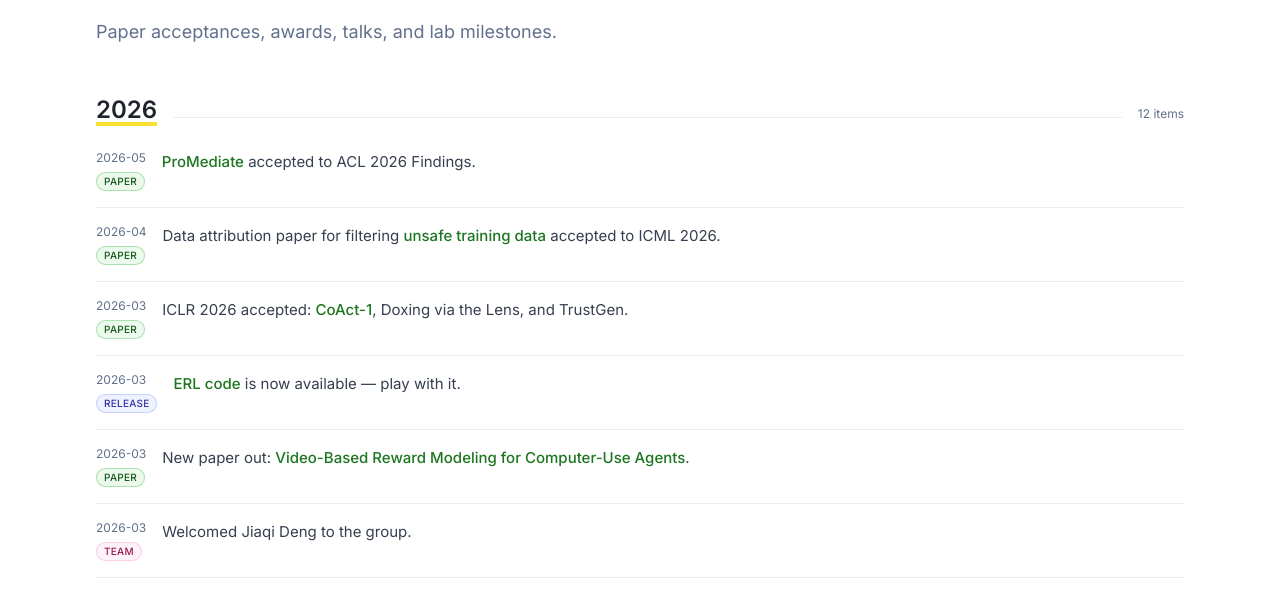
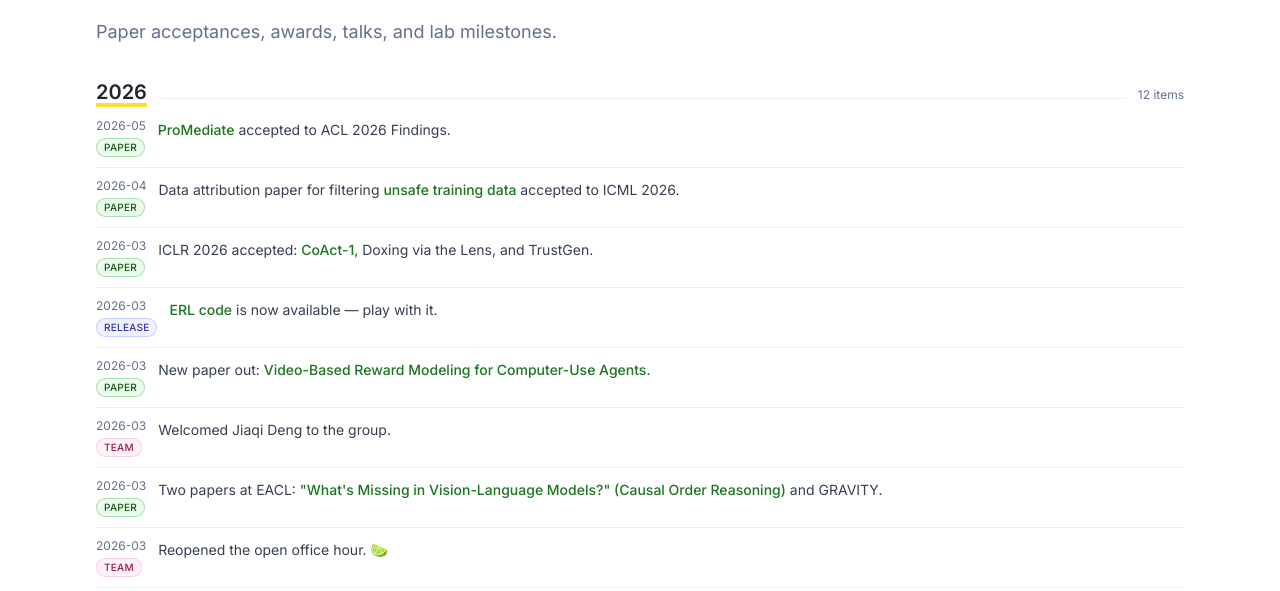
Before and after one commit to limenlp/limenlp.github.io, an Astro site: page /news in a window 1280 px wide. Shown: the part 182-773 px from the top of the page. Built offline with nearby package versions, Linux system fonts and the light colour scheme; Astro itself is replaced by a stand-in of ours; a web font is replaced by a local one.

Commit message:
Tighten news archive spacing

```diff
--- a/src/components/NewsItem.astro
+++ b/src/components/NewsItem.astro
@@ -7,8 +7,9 @@ import type { CollectionEntry } from 'astro:content';
 
 interface Props {
   item: CollectionEntry<'news'>;
+  compact?: boolean;
 }
-const { item } = Astro.props;
+const { item, compact = false } = Astro.props;
 const d = item.data;
 
 const tagStyles: Record<string, string> = {
@@ -31,15 +32,22 @@ function renderInline(text: string) {
   });
 }
 const titleHtml = renderInline(d.title);
+
+const itemClass = compact
+  ? 'group relative grid grid-cols-[auto_1fr] gap-3 py-2.5 first:pt-0 last:pb-0'
+  : 'group relative grid grid-cols-[auto_1fr] gap-4 py-4 first:pt-0 last:pb-0';
+const textClass = compact
+  ? 'text-sm leading-6 text-ink-800'
+  : 'text-[15px] leading-relaxed text-ink-800';
 ---
-<li class="group relative grid grid-cols-[auto_1fr] gap-4 py-4 first:pt-0 last:pb-0">
-  <div class="flex flex-col items-start gap-1.5">
+<li class={itemClass}>
+  <div class="flex flex-col items-start gap-1">
     <time class="text-xs text-ink-500">{d.date}</time>
     <span class={`inline-flex items-center rounded-full px-2 py-0.5 text-[10px] font-medium uppercase tracking-wide ring-1 ring-inset ${tagClass}`}>
       {d.tag}
     </span>
   </div>
-  <p class="text-[15px] leading-relaxed text-ink-800">
+  <p class={textClass}>
     <span set:html={titleHtml} />
   </p>
 </li>
--- a/src/pages/news.astro
+++ b/src/pages/news.astro
@@ -26,16 +26,16 @@ const years = Object.keys(byYear).sort((a, b) => b.localeCompare(a));
     </p>
   </section>
 
-  <div class="container-prose mt-12 space-y-16">
+  <div class="container-prose mt-8 space-y-10">
     {years.map((year) => (
       <section>
-        <div class="mb-6 flex items-baseline gap-4">
-          <h2 class="text-2xl font-semibold text-ink-950 underline decoration-lemon-400 decoration-4 underline-offset-4">{year}</h2>
+        <div class="mb-3 flex items-baseline gap-3">
+          <h2 class="text-xl font-semibold text-ink-950 underline decoration-lemon-400 decoration-4 underline-offset-4">{year}</h2>
           <div class="h-px flex-1 bg-ink-100"></div>
           <span class="text-xs text-ink-500">{byYear[year].length} {byYear[year].length === 1 ? 'item' : 'items'}</span>
         </div>
         <ul class="divide-y divide-ink-100">
-          {byYear[year].map((item) => <NewsItem item={item} />)}
+          {byYear[year].map((item) => <NewsItem item={item} compact />)}
         </ul>
       </section>
     ))}
```
